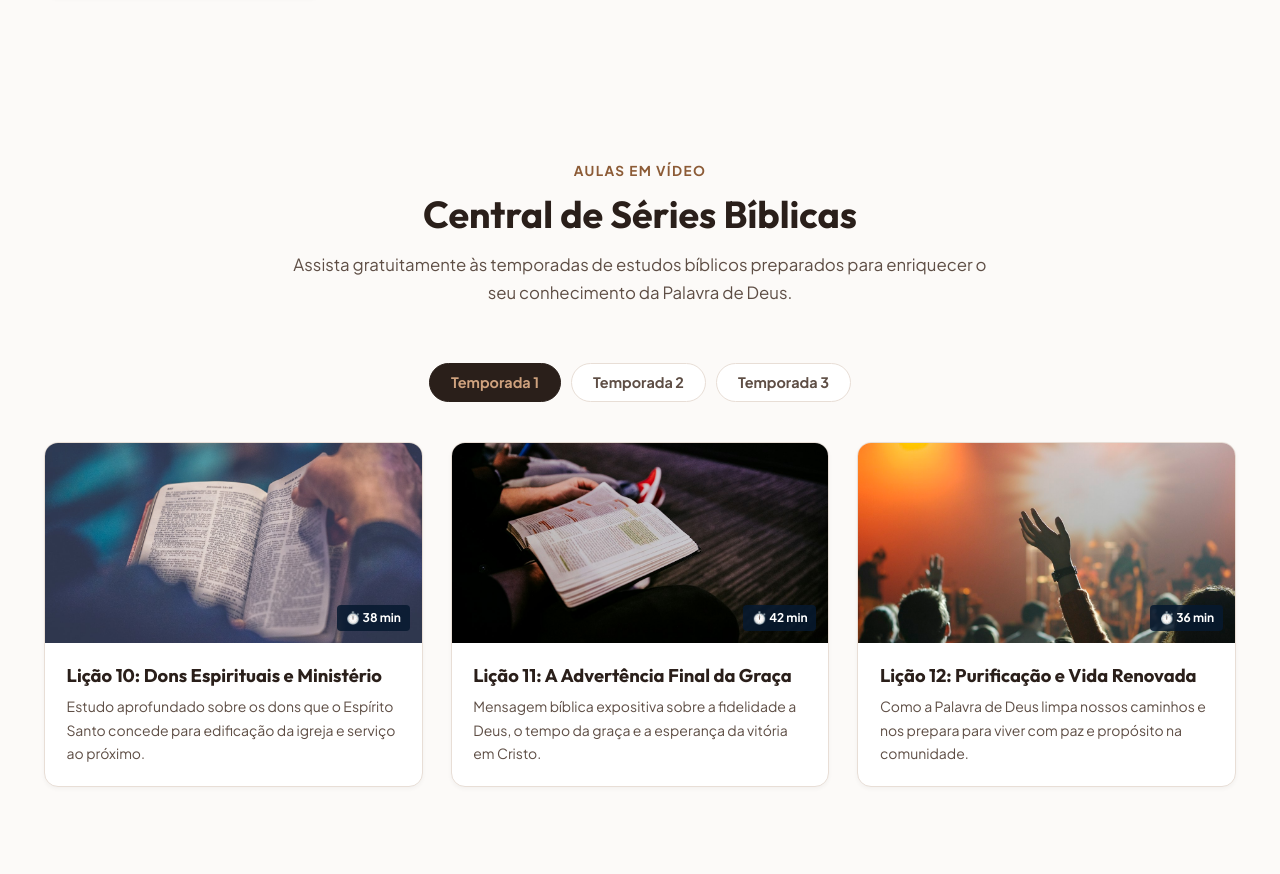
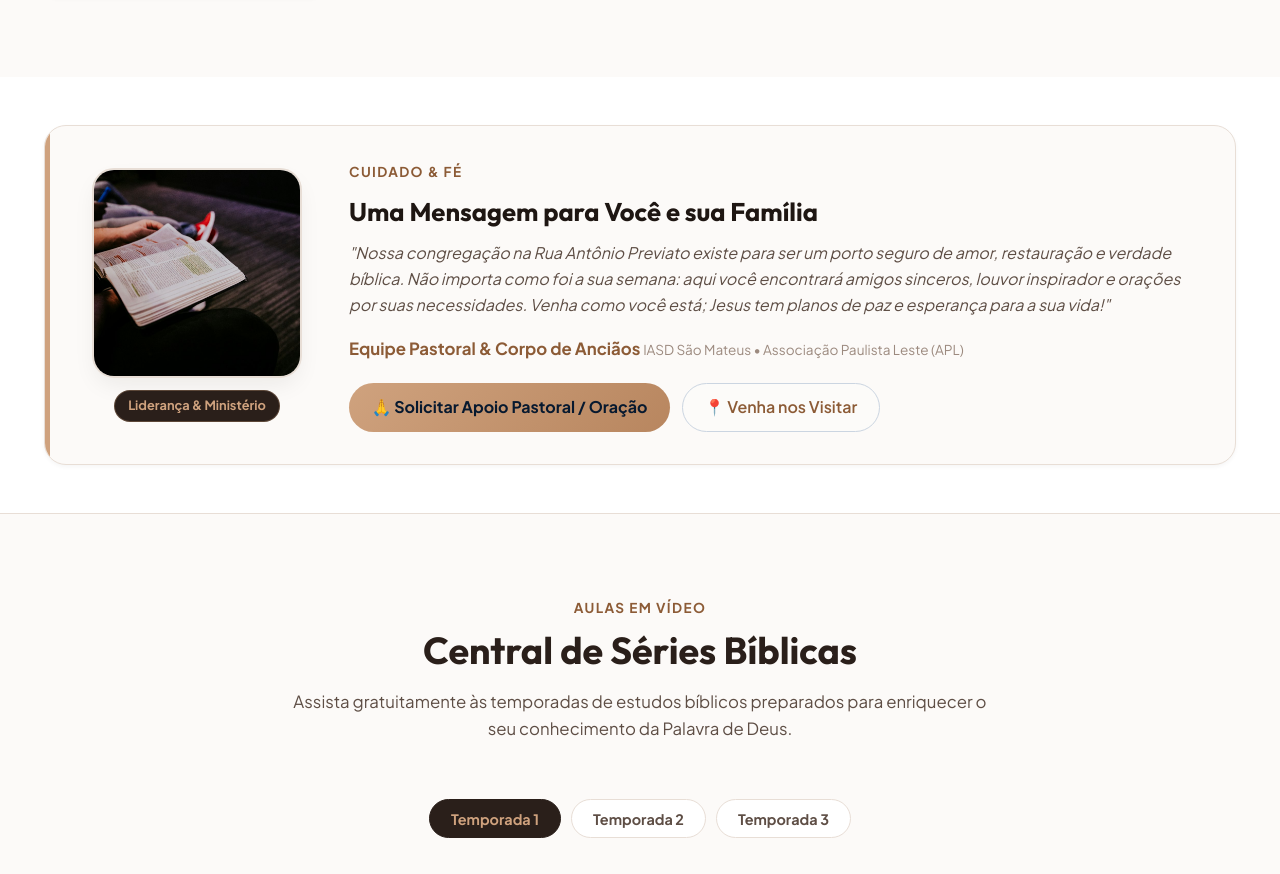
Before and after one commit to felipejunqueira/iasd-sao-mateus, a website with bundled scripts: page index.html in a window 1280 px wide. Shown: the part 2161-3035 px from the top of the page. Built offline with nearby package versions, Linux system fonts and the light colour scheme.

Commit message:
feat: adiciona componente pastor.css e secao Palavra Pastoral e Acolhimento

```diff
--- /dev/null
+++ b/css/components/pastor.css
@@ -0,0 +1,77 @@
+.pastoral-section {
+  background: var(--bg-surface);
+  border-bottom: 1px solid var(--border-color);
+  padding: 3rem 0;
+}
+.pastoral-card {
+  display: grid;
+  grid-template-columns: 240px 1fr;
+  gap: 2rem;
+  align-items: center;
+  background: var(--bg-main);
+  border: 1px solid var(--border-color);
+  border-radius: var(--radius-lg);
+  padding: 2rem;
+  box-shadow: var(--shadow-sm);
+  position: relative;
+  overflow: hidden;
+}
+.pastoral-card::before {
+  content: '';
+  position: absolute;
+  top: 0; left: 0;
+  width: 5px; height: 100%;
+  background: var(--iasd-gold);
+}
+.pastoral-avatar-box { text-align: center; }
+.pastoral-img {
+  width: 100%; max-width: 210px; height: 210px;
+  object-fit: cover;
+  border-radius: var(--radius-lg);
+  border: 2px solid var(--border-color);
+  box-shadow: var(--shadow-md);
+  margin: 0 auto;
+}
+.pastoral-badge {
+  display: inline-block;
+  background: var(--iasd-blue-dark);
+  color: var(--iasd-gold);
+  font-size: 0.8rem; font-weight: 700;
+  padding: 0.3rem 0.85rem;
+  border-radius: var(--radius-full);
+  margin-top: 0.75rem;
+  border: 1px solid rgba(207, 162, 126, 0.3);
+}
+.pastoral-content h3 {
+  font-size: 1.4rem;
+  color: var(--text-primary);
+  margin-bottom: 0.6rem;
+}
+.pastoral-quote {
+  font-size: 1rem;
+  line-height: 1.65;
+  color: var(--text-secondary);
+  font-style: italic;
+  margin-bottom: 1rem;
+}
+.pastoral-signature { margin-bottom: 1.25rem; }
+.pastoral-name {
+  font-weight: 800;
+  font-size: 1.05rem;
+  color: var(--iasd-blue-primary);
+}
+.pastoral-role {
+  font-size: 0.85rem;
+  color: var(--text-muted);
+}
+.pastoral-actions {
+  display: flex; gap: 0.75rem; flex-wrap: wrap;
+}
+@media (max-width: 768px) {
+  .pastoral-card {
+    grid-template-columns: 1fr;
+    text-align: center;
+    padding: 1.5rem 1rem;
+  }
+  .pastoral-actions { justify-content: center; }
+}
--- a/css/main.css
+++ b/css/main.css
@@ -8,6 +8,7 @@
 @import url('components/buttons.css');
 @import url('components/hero.css');
 @import url('components/quick-links.css');
+@import url('components/pastor.css');
 @import url('components/services.css');
 @import url('components/series-tabs.css');
 @import url('components/series-cards.css');
--- a/index.html
+++ b/index.html
@@ -239,6 +239,37 @@
               </div>
               <h3 style="font-size:1.25rem;color:var(--text-primary);margin-bottom:0.5rem;">Culto da Família & Esperança</h3>
               <p style="font-size:0.9rem;color:var(--text-secondary);">Mensagens de encorajamento para superação de desafios diários e fortalecimento do lar.</p>
+            </div>
+          </div>
+        </div>
+      </section>
+
+      <!-- Palavra Pastoral e Acolhimento -->
+      <section id="pastoral" class="section pastoral-section" aria-labelledby="pastoral-heading">
+        <div class="container">
+          <div class="pastoral-card">
+            <div class="pastoral-avatar-box">
+              <img src="assets/images/real_sanctuary.jpg" alt="Equipe Pastoral e Santuário IASD São Mateus" class="pastoral-img">
+              <span class="pastoral-badge">Liderança & Ministério</span>
+            </div>
+            <div class="pastoral-content">
+              <span class="section-tag">Cuidado & Fé</span>
+              <h2 id="pastoral-heading" style="font-size:1.6rem;color:var(--text-primary);margin:0.25rem 0 0.75rem;">Uma Mensagem para Você e sua Família</h2>
+              <p class="pastoral-quote">
+                "Nossa congregação na Rua Antônio Previato existe para ser um porto seguro de amor, restauração e verdade bíblica. Não importa como foi a sua semana: aqui você encontrará amigos sinceros, louvor inspirador e orações por suas necessidades. Venha como você está; Jesus tem planos de paz e esperança para a sua vida!"
+              </p>
+              <div class="pastoral-signature">
+                <span class="pastoral-name">Equipe Pastoral & Corpo de Anciãos</span>
+                <span class="pastoral-role">IASD São Mateus • Associação Paulista Leste (APL)</span>
+              </div>
+              <div class="pastoral-actions">
+                <a href="#estudo-biblico" onclick="location.hash='#comunidade'" class="btn-primary">
+                  🙏 Solicitar Apoio Pastoral / Oração
+                </a>
+                <a href="#contato" class="btn-secondary" style="color:var(--iasd-blue-primary);border-color:#cbd5e1;">
+                  📍 Venha nos Visitar
+                </a>
+              </div>
             </div>
           </div>
         </div>
--- a/js/modules/tab-router.js
+++ b/js/modules/tab-router.js
@@ -7,6 +7,7 @@ import { safeStorage } from './utils.js';
 const TAB_MAP = {
   '#inicio': 'tab-inicio',
   '#cultos': 'tab-inicio',
+  '#pastoral': 'tab-inicio',
   '#series': 'tab-inicio',
   '#contato': 'tab-inicio',
   '#comunidade': 'tab-comunidade',
```
